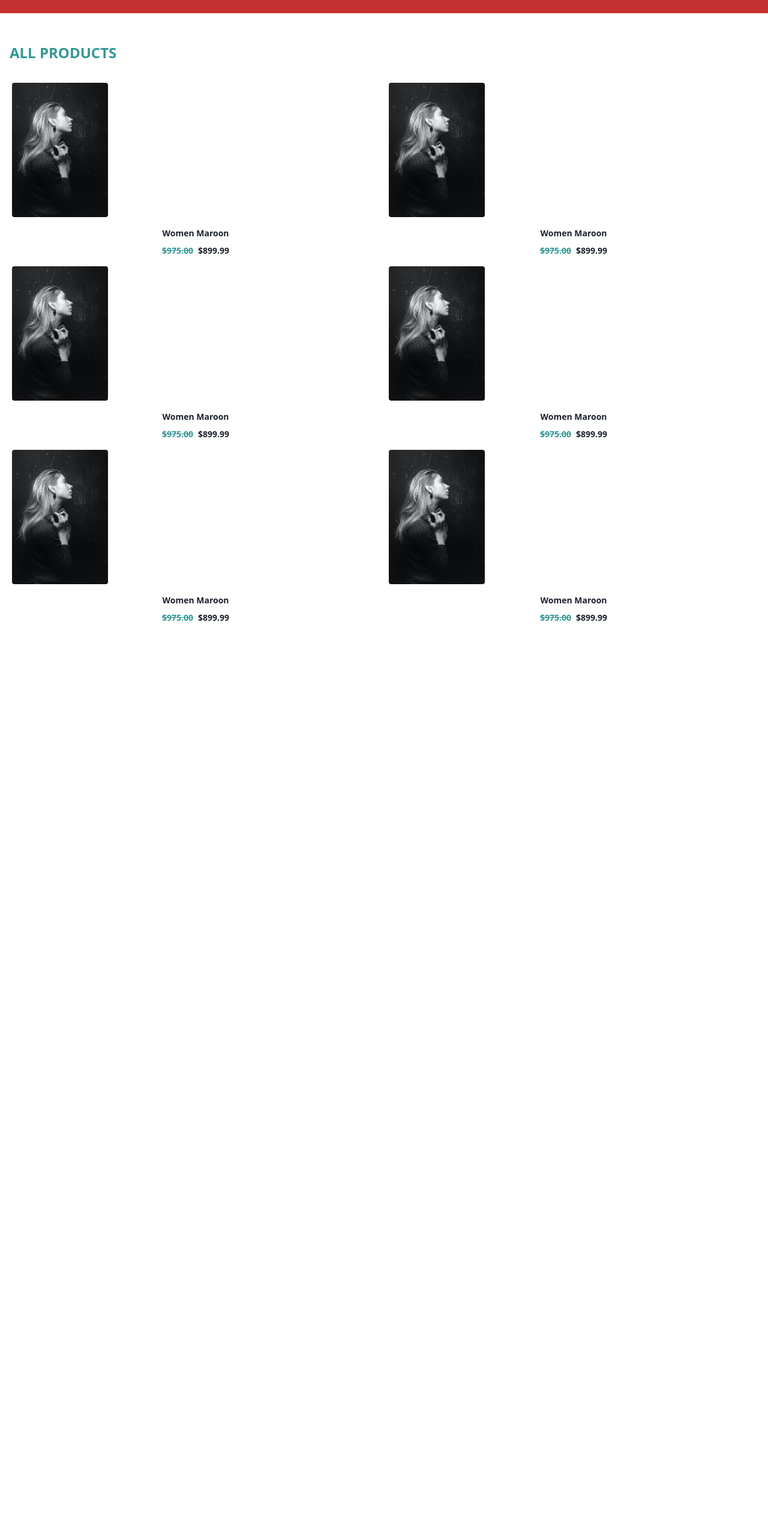
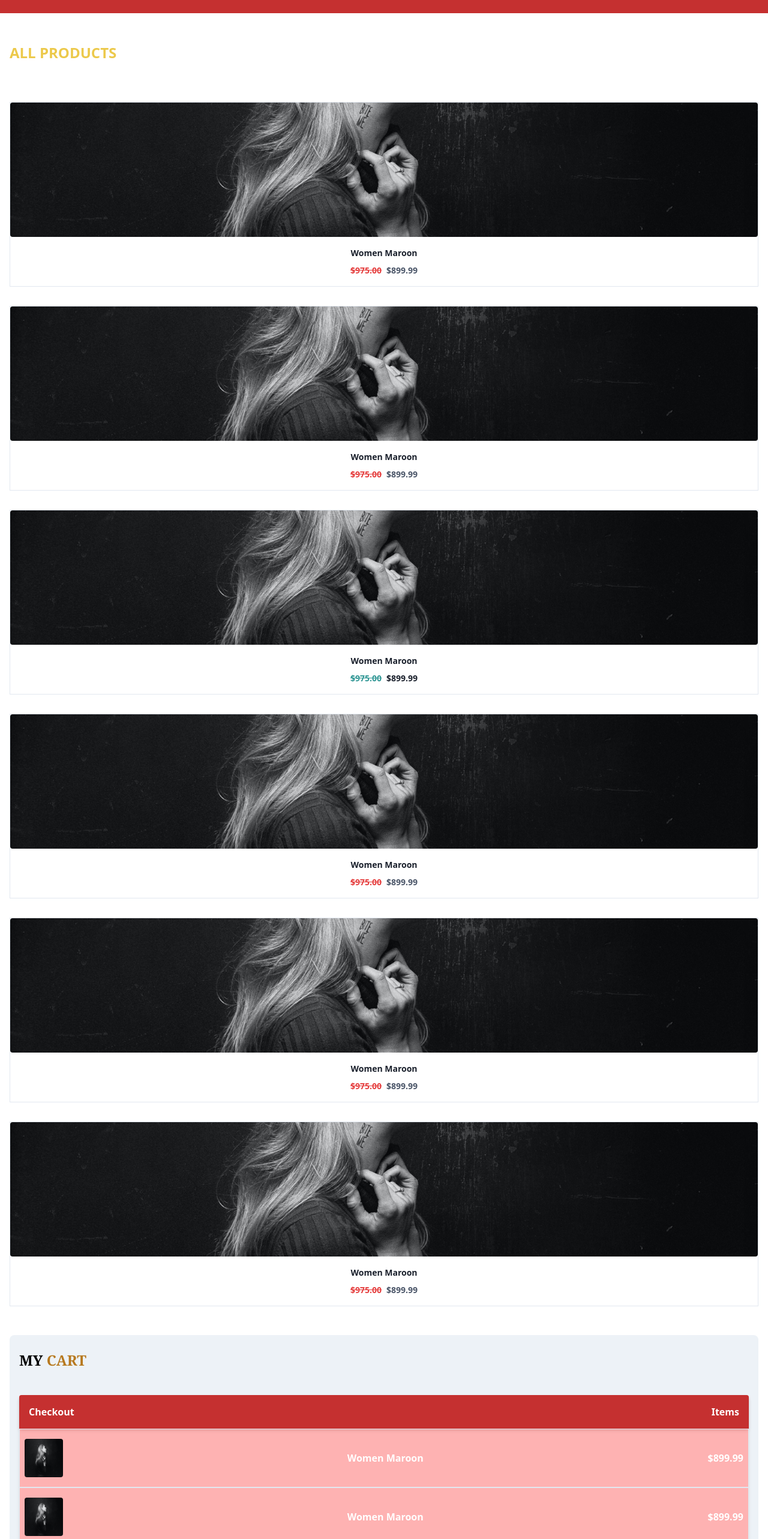
Before and after one commit to Mazin-Ibrahim/mezo-store, a Vue app: page / in a window 1280 px wide. Shown: the part 234-2800 px from the top of the page at 60% size. Before the commit the page ends 1322 px from the top, so only its background shows below. Built offline with nearby package versions, Linux system fonts and the light colour scheme.

Commit message:
first commit

```diff
--- a/src/components/Main.vue
+++ b/src/components/Main.vue
@@ -17,13 +17,43 @@
 
          <div class="py-12"> <!-- start content -->
 
-            <h1 class="text-teal-600 font-bold text-2xl uppercase ml-4"> All Products</h1>
+            <h1 class="text-yellow-500 font-bold text-2xl uppercase ml-4"> All Products</h1>
 
             <div class="mt-8">
-                <div class="grid grid-cols-2 gap-4">
+                <div class="grid grid-cols-1 px-4">
 
-                       <div class="relative hover-trigger ml-5">
-                       <img class="h-56 w-40 rounded object-cover" src="../assets/image/header.jpg">
+                       <div class="relative hover-trigger border pb-4 mt-8 w-full">
+                       <img class="h-56 w-full rounded object-cover" src="../assets/image/header.jpg">
+
+                          <button class="relative py-2  mx-auto px-8 rounded  -mt-12  bg-red-800 text-white hover:bg-red-500 font-semibold hover-target">
+                            Add to Cart
+                          </button>
+
+
+                       <div>
+                          <h1 class="text-sm text-gray-900 mt-4 text-center font-bold mx-4 ">Women Maroon</h1>
+
+                        <h1 class="text-sm text-gray-700 mt-2 text-center font-bold mx-4"><span class="text-red-600 line-through mr-2">$975.00</span>$899.99</h1>
+                       </div>
+
+                   </div>
+
+                    <div class="relative hover-trigger border pb-4 mt-8 w-full">
+                     <img class="h-56 w-full rounded object-cover" src="../assets/image/header.jpg">
+
+                      <button class="relative py-2  mx-auto px-8 rounded  -mt-12  bg-red-800 text-white hover:bg-red-500 font-semibold hover-target">
+                            Add to Cart
+                          </button>
+
+                           <div>
+                          <h1 class="text-sm text-gray-900 mt-4 text-center font-bold mx-4 ">Women Maroon</h1>
+
+                        <h1 class="text-sm text-gray-700 mt-2 text-center font-bold mx-4"><span class="text-red-600 line-through mr-2">$975.00</span>$899.99</h1>
+                       </div>
+                   </div>
+
+                   <div class="relative hover-trigger border pb-4 mt-8 w-full">
+                       <img class="h-56 w-full rounded object-cover" src="../assets/image/header.jpg">
 
                           <button class="relative py-2  mx-auto px-8 rounded  -mt-12  bg-red-800 text-white hover:bg-red-500 font-semibold hover-target">
                             Add to Cart
@@ -38,23 +68,22 @@
 
                    </div>
 
-                    <div class="relative hover-trigger">
-                     <img class="h-56 w-40 rounded object-cover" src="../assets/image/header.jpg">
+                    <div class="relative hover-trigger border pb-4 mt-8 w-full">
+                     <img class="h-56 w-full rounded object-cover" src="../assets/image/header.jpg">
 
-                       <button class="relative py-2 mr-6 mx-auto px-8 rounded  -mt-12  bg-red-800 text-white hover:bg-red-500 font-semibold hover-target">
+                      <button class="relative py-2  mx-auto px-8 rounded  -mt-12  bg-red-800 text-white hover:bg-red-500 font-semibold hover-target">
                             Add to Cart
                           </button>
 
-                         <div class="mr-4">
+                           <div>
                           <h1 class="text-sm text-gray-900 mt-4 text-center font-bold mx-4 ">Women Maroon</h1>
 
-                        <h1 class="text-sm text-gray-900 mt-2 text-center font-bold mx-4"><span class="text-teal-600 line-through mr-2">$975.00</span>$899.99</h1>
+                        <h1 class="text-sm text-gray-700 mt-2 text-center font-bold mx-4"><span class="text-red-600 line-through mr-2">$975.00</span>$899.99</h1>
                        </div>
                    </div>
 
-
-                       <div class="relative hover-trigger ml-5">
-                       <img class="h-56 w-40 rounded object-cover" src="../assets/image/header.jpg">
+                   <div class="relative hover-trigger border pb-4 mt-8 w-full">
+                       <img class="h-56 w-full rounded object-cover" src="../assets/image/header.jpg">
 
                           <button class="relative py-2  mx-auto px-8 rounded  -mt-12  bg-red-800 text-white hover:bg-red-500 font-semibold hover-target">
                             Add to Cart
@@ -64,55 +93,25 @@
                        <div>
                           <h1 class="text-sm text-gray-900 mt-4 text-center font-bold mx-4 ">Women Maroon</h1>
 
-                        <h1 class="text-sm text-gray-900 mt-2 text-center font-bold mx-4"><span class="text-teal-600 line-through mr-2">$975.00</span>$899.99</h1>
+                        <h1 class="text-sm text-gray-700 mt-2 text-center font-bold mx-4"><span class="text-red-600 line-through mr-2">$975.00</span>$899.99</h1>
                        </div>
 
                    </div>
 
-                    <div class="relative hover-trigger">
-                     <img class="h-56 w-40 rounded object-cover" src="../assets/image/header.jpg">
-
-                       <button class="relative py-2 mr-6 mx-auto px-8 rounded  -mt-12  bg-red-800 text-white hover:bg-red-500 font-semibold hover-target">
-                          Add to Cart
-                        </button>
-
-                         <div class="mr-4">
-                          <h1 class="text-sm text-gray-900 mt-4 text-center font-bold mx-4 ">Women Maroon</h1>
-
-                        <h1 class="text-sm text-gray-900 mt-2 text-center font-bold mx-4"><span class="text-teal-600 line-through mr-2">$975.00</span>$899.99</h1>
-                       </div>
-                   </div>
-
-
-                       <div class="relative hover-trigger ml-5">
-                       <img class="h-56 w-40 rounded object-cover" src="../assets/image/header.jpg">
+                    <div class="relative hover-trigger border pb-4 mt-8 w-full">
+                     <img class="h-56 w-full rounded object-cover" src="../assets/image/header.jpg">
 
                       <button class="relative py-2  mx-auto px-8 rounded  -mt-12  bg-red-800 text-white hover:bg-red-500 font-semibold hover-target">
                             Add to Cart
                           </button>
 
-
                            <div>
                           <h1 class="text-sm text-gray-900 mt-4 text-center font-bold mx-4 ">Women Maroon</h1>
 
-                        <h1 class="text-sm text-gray-900 mt-2 text-center font-bold mx-4"><span class="text-teal-600 line-through mr-2">$975.00</span>$899.99</h1>
+                        <h1 class="text-sm text-gray-700 mt-2 text-center font-bold mx-4"><span class="text-red-600 line-through mr-2">$975.00</span>$899.99</h1>
+                       </div>
                    </div>
 
-                     </div>
-
-                    <div class="relative hover-trigger">
-                     <img class="h-56 w-40 rounded object-cover" src="../assets/image/header.jpg">
-
-                       <button class="relative py-2 mr-6 mx-auto px-8 rounded  -mt-12  bg-red-800 text-white hover:bg-red-500 font-semibold hover-target">
-                          Add to Cart
-                        </button>
-
-                         <div class="mr-4">
-                          <h1 class="text-sm text-gray-900 mt-4 text-center font-bold mx-4 ">Women Maroon</h1>
-
-                        <h1 class="text-sm text-gray-900 mt-2 text-center font-bold mx-4"><span class="text-teal-600 line-through mr-2">$975.00</span>$899.99</h1>
-                       </div>
-                   </div>
 
 
 
@@ -122,6 +121,46 @@
             </div>
 
          </div> <!-- end content -->
+
+         <div class="px-4">
+            <div class="bg-gray-200 rounded-lg">
+                 <div class="px-4 py-6">
+                   <h1 class="text-2xl text font-semibold font-serif">MY<span class="text-yellow-700"> CART</span></h1>
+                 </div>
+
+                  <div class="px-4">
+                    <div class="bg-red-300 rounded shadow-md">
+                       <div class="flex flex-row justify-between mt-4 px-4 bg-red-700 py-4 rounded-t shadow-md">
+                         <h1 class="text-white font-semibold">Checkout</h1>
+                         <h1 class="text-white font-semibold">Items</h1>
+                       </div>
+
+                       <div class="py-4 px-2 flex flex-row justify-between items-center border">
+                         <img class="h-16 w-16 rounded" src="../assets/image/header.jpg">
+                         <h1 class="text-white font-semibold">Women Maroon</h1>
+                         <h1 class="text-white font-semibold">$899.99</h1>
+                       </div>
+
+                       <div class="py-4 px-2 flex flex-row justify-between items-center border">
+                         <img class="h-16 w-16 rounded" src="../assets/image/header.jpg">
+                         <h1 class="text-white font-semibold">Women Maroon</h1>
+                         <h1 class="text-white font-semibold">$899.99</h1>
+                       </div>
+
+                       <div class="py-4 px-2 flex flex-row justify-between items-center border">
+                         <img class="h-16 w-16 rounded" src="../assets/image/header.jpg">
+                         <h1 class="text-white font-semibold">Women Maroon</h1>
+                         <h1 class="text-white font-semibold">$899.99</h1>
+                       </div>
+
+                       <div class="py-4 px-2 flex flex-row justify-between items-center border">
+                         <h1 class="text-white font-semibold">Total $2400.90</h1>
+                         <button class="py-2 px-8 bg-red-700 text-white font-semibold hover:bg-red-500 rounded">Pay</button>
+                       </div>
+                  </div>
+                  </div>
+            </div>
+         </div>
 
     </div>
 </template>
```
Lines whose indentation alone changed are shown as unchanged.
